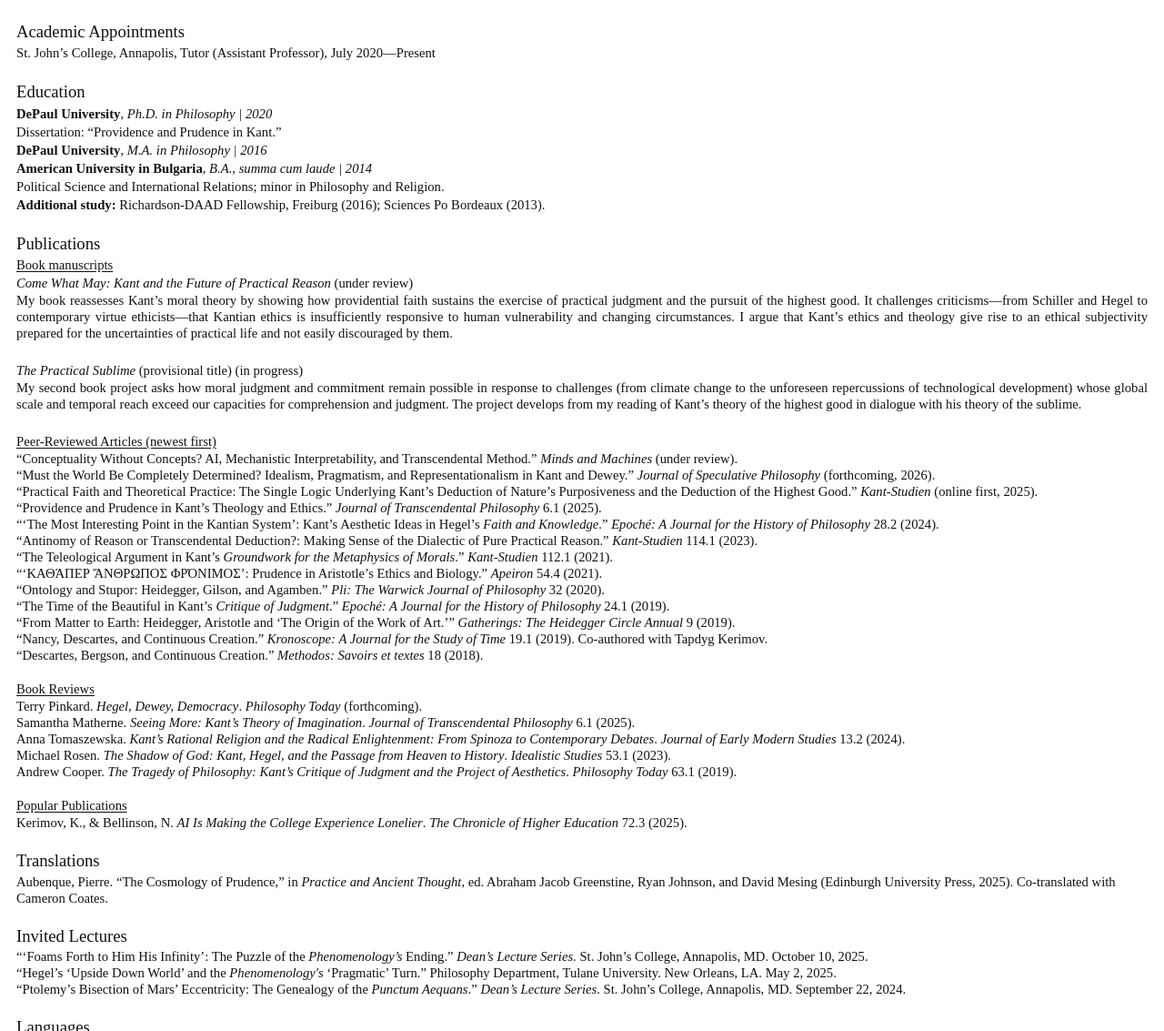
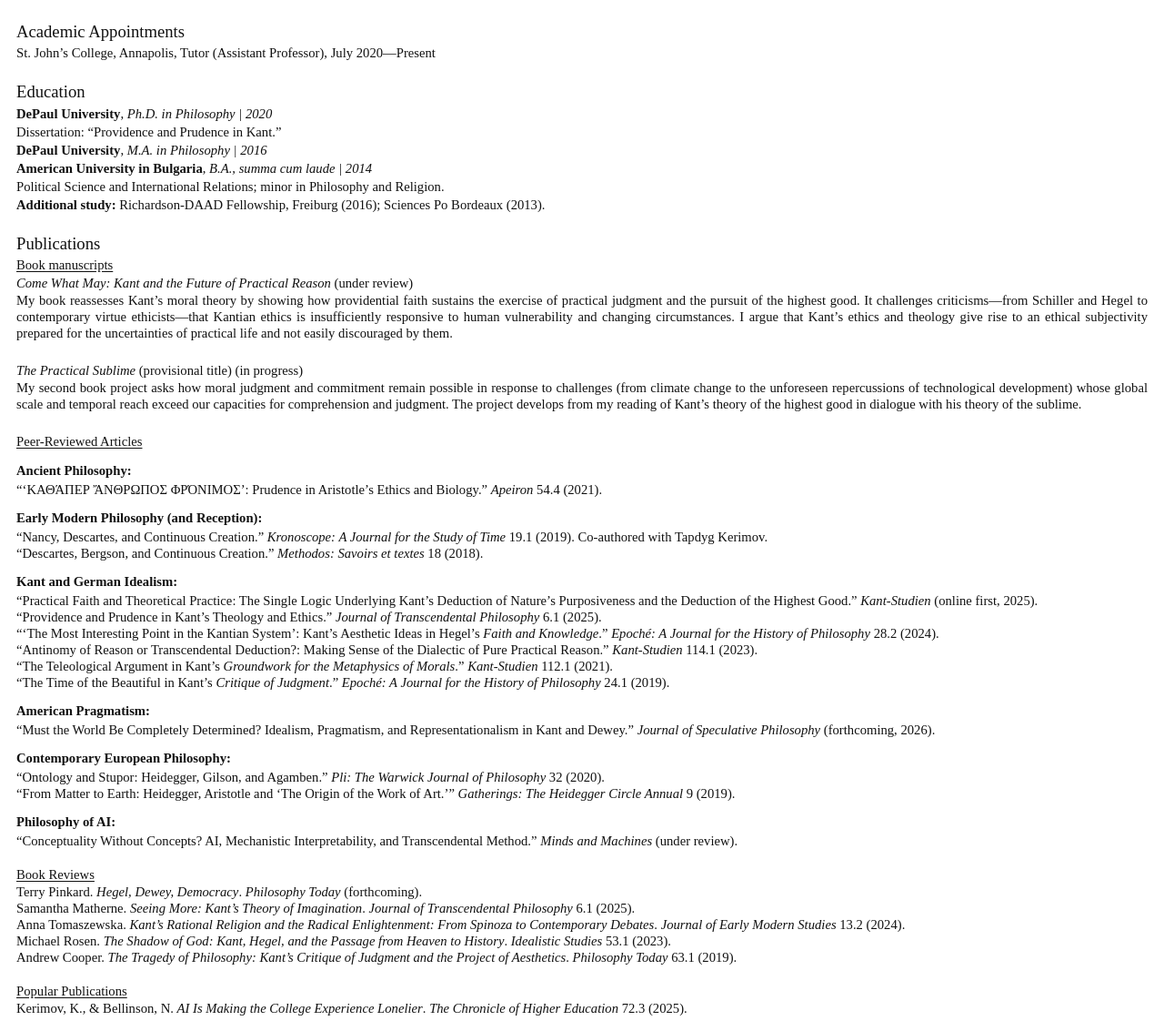
Before and after one commit to bushuyeu/khafizkerimov.com, a plain HTML site: page cv.html in a window 1280 px wide. Shown: the top 1133 px of the page at 91% size. Drawn offline with Linux system fonts and the light colour scheme.

Commit message:
Add files via upload

```diff
--- a/cv.html
+++ b/cv.html
@@ -21,22 +21,50 @@
 <li><p><em>Come What May: Kant and the Future of Practical Reason</em> (under review)</p><p>My book reassesses Kant’s moral theory by showing how providential faith sustains the exercise of practical judgment and the pursuit of the highest good. It challenges criticisms—from Schiller and Hegel to contemporary virtue ethicists—that Kantian ethics is insufficiently responsive to human vulnerability and changing circumstances. I argue that Kant’s ethics and theology give rise to an ethical subjectivity prepared for the uncertainties of practical life and not easily discouraged by them.</p></li>
 <li><p><em>The Practical Sublime</em> (provisional title) (in progress)</p><p>My second book project asks how moral judgment and commitment remain possible in response to challenges (from climate change to the unforeseen repercussions of technological development) whose global scale and temporal reach exceed our capacities for comprehension and judgment. The project develops from my reading of Kant’s theory of the highest good in dialogue with his theory of the sublime.</p></li>
 </ul>
-<h3>Peer-Reviewed Articles (newest first)</h3>
+<h3>Peer-Reviewed Articles</h3>
+<section class="cv-publication-area" aria-labelledby="cv-publication-area-3">
+<h4 id="cv-publication-area-3" class="publication-area-title">Ancient Philosophy:</h4>
 <ul class="cv-list" role="list">
-<li>“Conceptuality Without Concepts? AI, Mechanistic Interpretability, and Transcendental Method.” <em>Minds and Machines</em> (under review).</li>
-<li>“Must the World Be Completely Determined? Idealism, Pragmatism, and Representationalism in Kant and Dewey.” <em>Journal of Speculative Philosophy</em> (forthcoming, 2026).</li>
+<li>“‘ΚΑΘΆΠΕΡ ἌΝΘΡΩΠΟΣ ΦΡΌΝΙΜΟΣ’: Prudence in Aristotle’s Ethics and Biology.” <em>Apeiron</em> 54.4 (2021).</li>
+</ul>
+</section>
+<section class="cv-publication-area" aria-labelledby="cv-publication-area-2">
+<h4 id="cv-publication-area-2" class="publication-area-title">Early Modern Philosophy (and Reception):</h4>
+<ul class="cv-list" role="list">
+<li>“Nancy, Descartes, and Continuous Creation.” <em>Kronoscope: A Journal for the Study of Time</em> 19.1 (2019). Co-authored with Tapdyg Kerimov.</li>
+<li>“Descartes, Bergson, and Continuous Creation.” <em>Methodos: Savoirs et textes</em> 18 (2018).</li>
+</ul>
+</section>
+<section class="cv-publication-area" aria-labelledby="cv-publication-area-0">
+<h4 id="cv-publication-area-0" class="publication-area-title">Kant and German Idealism:</h4>
+<ul class="cv-list" role="list">
 <li>“Practical Faith and Theoretical Practice: The Single Logic Underlying Kant’s Deduction of Nature’s Purposiveness and the Deduction of the Highest Good.” <em>Kant-Studien</em> (online first, 2025).</li>
 <li>“Providence and Prudence in Kant’s Theology and Ethics.” <em>Journal of Transcendental Philosophy</em> 6.1 (2025).</li>
 <li>“‘The Most Interesting Point in the Kantian System’: Kant’s Aesthetic Ideas in Hegel’s <em>Faith and Knowledge</em>.” <em>Epoché: A Journal for the History of Philosophy</em> 28.2 (2024).</li>
 <li>“Antinomy of Reason or Transcendental Deduction?: Making Sense of the Dialectic of Pure Practical Reason.” <em>Kant-Studien</em> 114.1 (2023).</li>
 <li>“The Teleological Argument in Kant’s <em>Groundwork for the Metaphysics of Morals</em>.” <em>Kant-Studien</em> 112.1 (2021).</li>
-<li>“‘ΚΑΘΆΠΕΡ ἌΝΘΡΩΠΟΣ ΦΡΌΝΙΜΟΣ’: Prudence in Aristotle’s Ethics and Biology.” <em>Apeiron</em> 54.4 (2021).</li>
+<li>“The Time of the Beautiful in Kant’s <em>Critique of Judgment</em>.” <em>Epoché: A Journal for the History of Philosophy</em> 24.1 (2019).</li>
+</ul>
+</section>
+<section class="cv-publication-area" aria-labelledby="cv-publication-area-1">
+<h4 id="cv-publication-area-1" class="publication-area-title">American Pragmatism:</h4>
+<ul class="cv-list" role="list">
+<li>“Must the World Be Completely Determined? Idealism, Pragmatism, and Representationalism in Kant and Dewey.” <em>Journal of Speculative Philosophy</em> (forthcoming, 2026).</li>
+</ul>
+</section>
+<section class="cv-publication-area" aria-labelledby="cv-publication-area-4">
+<h4 id="cv-publication-area-4" class="publication-area-title">Contemporary European Philosophy:</h4>
+<ul class="cv-list" role="list">
 <li>“Ontology and Stupor: Heidegger, Gilson, and Agamben.” <em>Pli: The Warwick Journal of Philosophy</em> 32 (2020).</li>
-<li>“The Time of the Beautiful in Kant’s <em>Critique of Judgment</em>.” <em>Epoché: A Journal for the History of Philosophy</em> 24.1 (2019).</li>
 <li>“From Matter to Earth: Heidegger, Aristotle and ‘The Origin of the Work of Art.’” <em>Gatherings: The Heidegger Circle Annual</em> 9 (2019).</li>
-<li>“Nancy, Descartes, and Continuous Creation.” <em>Kronoscope: A Journal for the Study of Time</em> 19.1 (2019). Co-authored with Tapdyg Kerimov.</li>
-<li>“Descartes, Bergson, and Continuous Creation.” <em>Methodos: Savoirs et textes</em> 18 (2018).</li>
 </ul>
+</section>
+<section class="cv-publication-area" aria-labelledby="cv-publication-area-5">
+<h4 id="cv-publication-area-5" class="publication-area-title">Philosophy of AI:</h4>
+<ul class="cv-list" role="list">
+<li>“Conceptuality Without Concepts? AI, Mechanistic Interpretability, and Transcendental Method.” <em>Minds and Machines</em> (under review).</li>
+</ul>
+</section>
 <h3>Book Reviews</h3>
 <ul class="cv-list" role="list">
 <li>Terry Pinkard. <em>Hegel, Dewey, Democracy</em>. <em>Philosophy Today</em> (forthcoming).</li>
--- a/panel.css
+++ b/panel.css
@@ -14,6 +14,9 @@
 .content-document .t046__text { padding-top: 20px; text-align: left; }
 .publication-content { max-width: 860px; margin: 0 auto; }
 .publication-section + .publication-section { margin-top: 20px; }
+.publication-area + .publication-area { margin-top: 24px; }
+.publication-area-title { margin: 0; font-family: 'Times New Roman', Times, serif; font-size: 11pt; font-weight: 700; line-height: 15pt; }
+.publication-area > .publication-list { padding-top: 8px; padding-bottom: 0; }
 .publication-list, .media-list { margin: 0; padding: 0 0 0 1.25em; list-style: none; }
 .publication-list { padding-top: 15px; padding-bottom: 15px; }
 .publication-list > li, .media-list > li { position: relative; margin: 0; padding: 0; }
@@ -57,6 +60,8 @@
 .cv h2 + h3 { margin-top: 0; }
 .cv p { margin: 0; }
 .cv > section:first-of-type p, .cv-education p { line-height: 15pt; }
+.cv-publication-area { margin-top: 12px; }
+.cv-publication-area > .cv-list { margin-top: 2px; }
 .cv-list { margin: 0; padding: 0; list-style: none; }
 .cv-list > li { margin: 0; }
 .cv-list.manuscripts > li { margin-bottom: 22px; }
```
